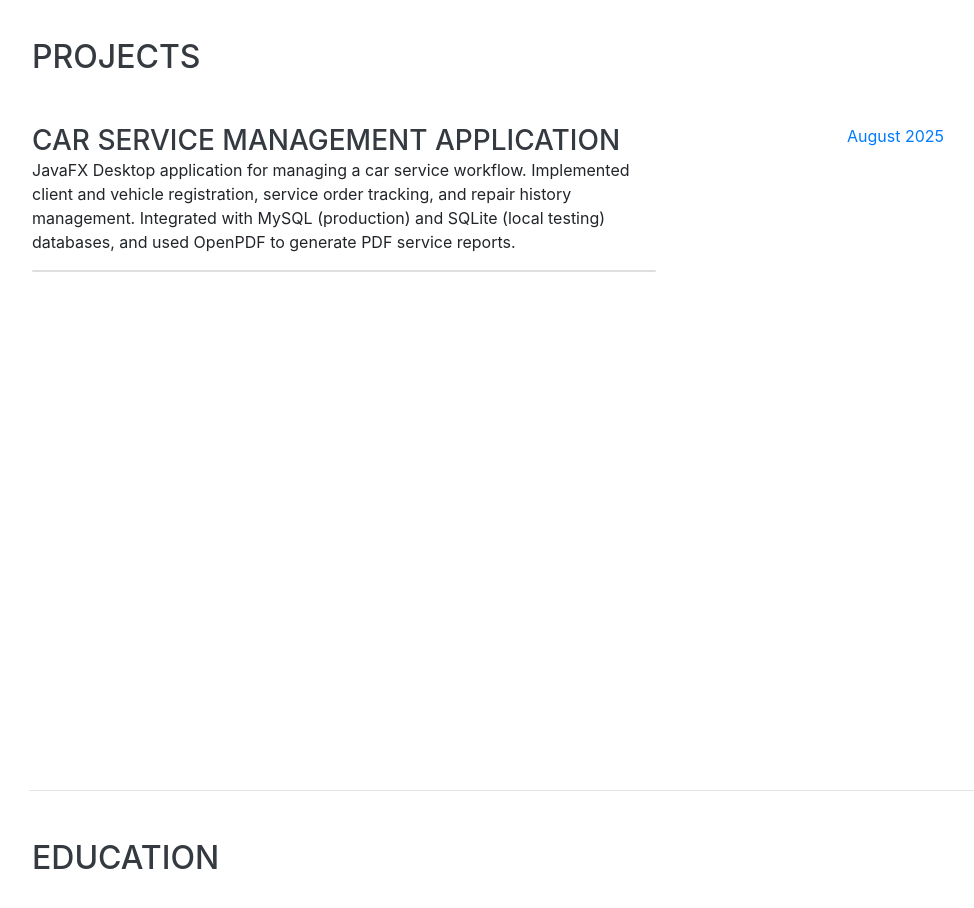
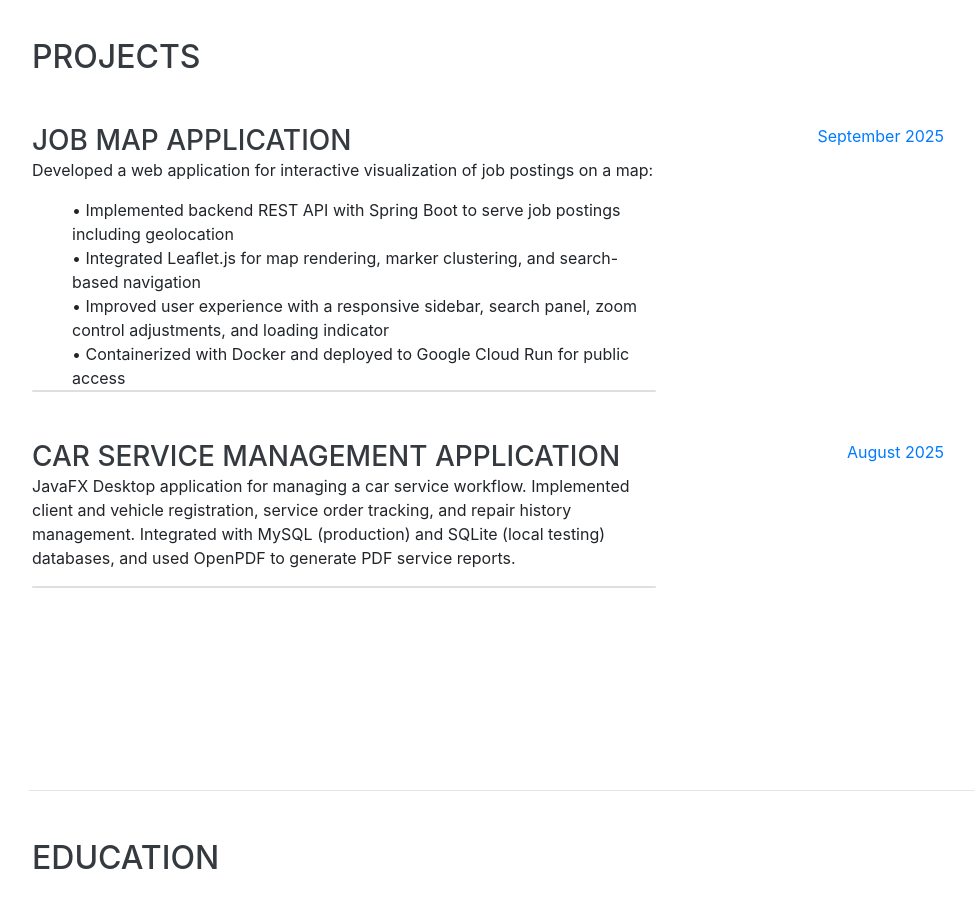
Before and after one commit to skorb87/skorb87.github.io, a website with bundled scripts: page index.html in a window 1280 px wide. Shown: the part 1900-2808 px from the top of the page, without its empty margins (288-1262 px from the left). Built offline with nearby package versions, Linux system fonts and the light colour scheme; a web font is replaced by a local one.

Commit message:
Projects Update

```diff
--- a/index.html
+++ b/index.html
@@ -163,6 +163,29 @@
     <section class="resume-section p-3 p-lg-5 d-flex justify-content-center" id="projects">
       <div class="w-100">
         <h2 class="mb-5">Projects</h2>
+
+        <div class="resume-item d-flex flex-column flex-md-row justify-content-between mb-5">
+          <div class="resume-content">
+            <h3 class="mb-0">Job Map Application</h3>
+            <p>Developed a web application for interactive visualization of job postings on a map:</p>
+            <ul class="fa-ul mb-0">
+                  <li>• Implemented backend REST API with Spring Boot to serve job postings including geolocation</li>
+                  <li>• Integrated Leaflet.js for map rendering, marker clustering, and search-based navigation</li>
+                  <li>• Improved user experience with a responsive sidebar, search panel, zoom control adjustments, and loading indicator</li>
+                  <li>• Containerized with Docker and deployed to Google Cloud Run for public access</li>
+            </ul>
+
+            <div class="card-group">
+                  <div class="card">
+<!--                       <a href="#" class="pop"><img class="card-img-top" src="img/url-shortener.jpg"></a> -->
+                  </div>
+            </div>
+
+          </div>
+          <div class="resume-date text-md-right">
+            <span class="text-primary">September 2025</span>
+          </div>
+        </div>
 
         <div class="resume-item d-flex flex-column flex-md-row justify-content-between mb-5">
           <div class="resume-content">
```
